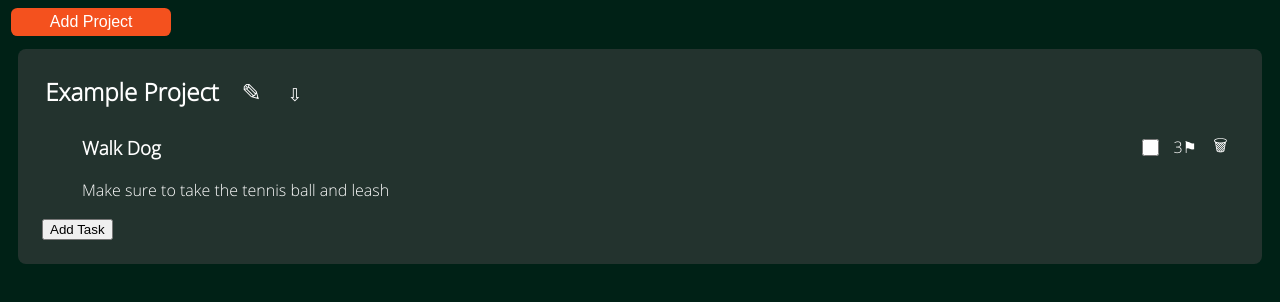
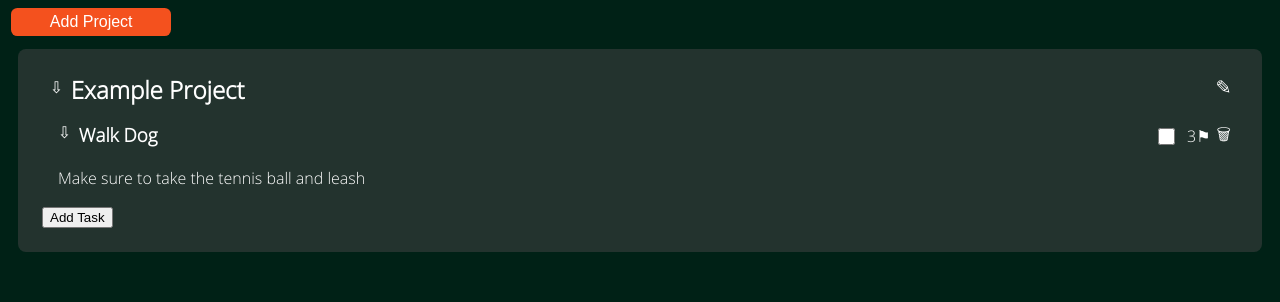
Before and after one commit to macla7/todo-list, a website built with webpack: page index.html in a window 1280 px wide. Shown: the part 94-396 px from the top of the page. Built offline with nearby package versions, Linux system fonts and the light colour scheme.

Commit message:
changing structure slightly to be neater and css a lil

```diff
--- a/src/Event-Listeners/new-project-EL.js
+++ b/src/Event-Listeners/new-project-EL.js
@@ -36,5 +36,4 @@ export default function(user, project, editProTitELGen, showProDesELGen, todoEL,
   editProTitELGen(user, ediProTitS);
   showProDesELGen(user, hidProDesS);
   todoEL(user, addTodoBtnS);
-  todoDelELGen(user, todoDomBuilder, todoDelBtnS);
 }
--- a/src/Event-Listeners/pro-edit-tit-EL-gen.js
+++ b/src/Event-Listeners/pro-edit-tit-EL-gen.js
@@ -1,7 +1,7 @@
 export default function(user, ediProTitS) {
   if (ediProTitS != undefined) {
     ediProTitS.forEach((btn, i) => {
-      let title = btn.parentElement.firstChild;
+      let title = btn.parentElement.children[1];
 
       title.addEventListener('focusout', (e) => {
         title.contentEditable = 'false'
--- a/src/Event-Listeners/pro-show-des-EL-gen.js
+++ b/src/Event-Listeners/pro-show-des-EL-gen.js
@@ -1,7 +1,7 @@
 export default function(user, hidProDesS) {
   if ( hidProDesS != undefined ) {
     hidProDesS.forEach((btn) => {
-      let des = btn.parentElement.lastChild;
+      let des = btn.parentElement.parentElement.children[1]
       btn.addEventListener('click', (e) => {
         des.classList.toggle('project-des-show');
         btn.innerHTML = btn.innerHTML == '⇩' ? '⇧' : '⇩'
--- a/src/Event-Listeners/todo-del-EL-gen.js
+++ b/src/Event-Listeners/todo-del-EL-gen.js
@@ -5,7 +5,7 @@ export default function(user, todoDomBuilder, todoDelBtnS) {
       btn.addEventListener('click', (e) => {
         console.log('jek')
         console.log(btn)
-        console.log(btn.parentElement.parentElement.parentElement.parentElement)
+        console.log(btn.parentElement.parentElement.parentElement)
         console.log(user.state);
         let ulId = btn.parentElement.parentElement.parentElement.parentElement.id
         let projectNo = ulId[ulId.length-1]
--- a/src/dom-builders/project-dom-builder.js
+++ b/src/dom-builders/project-dom-builder.js
@@ -2,10 +2,10 @@ export default function(title, description, ii) {
   const main = document.getElementsByTagName('main')[0];
 
   const proSec = document.createElement('section');
+  const proDesHidBtn = document.createElement('button')
   const proSecTit = document.createElement('section');
   const proTit = document.createElement('h2');
   const proDesEdiBtn = document.createElement('button')
-  const proDesHidBtn = document.createElement('button')
   const proDesCont = document.createElement('div');
   const proDes = document.createElement('p');
   const todSec = document.createElement('section');
@@ -17,9 +17,9 @@ export default function(title, description, ii) {
 
   proSec.classList.add('project', `pro-${ii}`);
   proSecTit.classList.add('project-title-area');
+  proDesHidBtn.classList.add('hide-button', 'project-btns')
   proTit.classList.add('project-title');
   proDesEdiBtn.classList.add('edit-button', 'project-btns');
-  proDesHidBtn.classList.add('hide-button', 'project-btns')
   proDesCont.classList.add('project-des');
   todSec.classList.add('project-todos');
   todList.setAttribute('id', `todos-${ii}`);
@@ -27,10 +27,10 @@ export default function(title, description, ii) {
 
   main.appendChild(proSec);
   proSec.appendChild(proSecTit);
+  proSecTit.appendChild(proDesHidBtn);
   proSecTit.appendChild(proTit);
   proSecTit.appendChild(proDesEdiBtn);
-  proSecTit.appendChild(proDesHidBtn);
-  proSecTit.appendChild(proDesCont);
+  proSec.appendChild(proDesCont);
   proDesCont.appendChild(proDes);
   proSec.appendChild(todSec);
   todSec.appendChild(todList);
--- a/src/dom-builders/todo-dom-builder.js
+++ b/src/dom-builders/todo-dom-builder.js
@@ -7,6 +7,7 @@ export default function(user, projectNo) {
   project.state['todos'].forEach((todo) => {
     const todoLi = document.createElement('li')
     const todoTitCont = document.createElement('section');
+    const todoDesHid = document.createElement('button');
     const todoTit = document.createElement('h3')
     const todoActions = document.createElement('div')
     const compForm = document.createElement('form')
@@ -18,11 +19,13 @@ export default function(user, projectNo) {
     compInput.setAttribute('type', 'checkbox')
     compInput.setAttribute('value', 'completed')
     todoTitCont.classList.add('todo-tit-cont')
+    todoDesHid.classList.add('todo-btns')
     todoActions.classList.add('todo-actions')
     compForm.classList.add('todo-btns')
     priorityFlag.classList.add('todo-btns')
     deleteBtn.classList.add('todo-btns', 'todo-del', `${todo['marker']}`);
 
+    todoDesHid.innerHTML = '⇩';
     todoTit.innerHTML = todo['title'];
     todoDes.innerHTML = todo['description'];
     priorityFlag.innerHTML = `${todo['priority']}⚑`
@@ -30,6 +33,7 @@ export default function(user, projectNo) {
 
     ul.appendChild(todoLi);
     todoLi.appendChild(todoTitCont);
+    todoTitCont.appendChild(todoDesHid);
     todoTitCont.appendChild(todoTit);
     todoTitCont.appendChild(todoActions);
     todoActions.appendChild(compForm);
--- a/src/styles/buttons.scss
+++ b/src/styles/buttons.scss
@@ -44,6 +44,10 @@
   background-color: inherit;
   aspect-ratio: 1;
   color: white;
+  margin: 0;
+
+  width: 1.8rem;
+  font-size: 1rem;
 
   // for Development
   // background-color: rgba(255, 255, 255, 0.1);
@@ -51,17 +55,15 @@
 
 .project-btns {
   @include secondary-btns;
-  font-size: 1.5rem;
-  width: 2.5rem;
 }
 
 .todo-btns {
   @include secondary-btns;
-  font-size: 1rem;
+
   display: flex;
   justify-content: center;
   align-items: center;
-  width: 2rem;
+
 
   input {
     height: 1.1rem;
@@ -69,6 +71,6 @@
   }
 }
 
-.hide-button {
-  font-size: 1.1rem;
+.edit-button {
+  font-size: 1.2rem;
 }
--- a/src/styles/general.scss
+++ b/src/styles/general.scss
@@ -18,12 +18,19 @@ body {
 
   h2 {
     display: inline;
-    padding: 0.2rem;
-    margin-right: 0.5rem;
+    margin: 0;
   }
 
   li {
     list-style: none;
+
+    p {
+      padding-left: 0.5rem;
+    }
+  }
+
+  ul {
+    padding-left: 0.5rem;
   }
 }
 
--- a/src/styles/project.scss
+++ b/src/styles/project.scss
@@ -5,3 +5,12 @@
 .project-des-show {
   display: block;
 }
+
+.project-title-area {
+  display: grid;
+  grid-template-columns: auto 1fr auto;
+
+  > * {
+
+  }
+}
--- a/src/styles/todo.scss
+++ b/src/styles/todo.scss
@@ -1,18 +1,15 @@
 .todo-tit-cont {
-  display: flex;
-  flex-wrap: wrap;
-  justify-content: space-between;
+  display: grid;
+  grid-template-columns: auto 1fr auto;
 
   > * {
+    display: flex;
+    align-items: flex-start;
     margin: 0;
-    display: flex;
-    justify-content: center;
-    align-items: center;
-
   }
 
   h3 {
-    padding-right: 3rem;
+    padding-right: 0.5rem;
   }
 
 }
```
